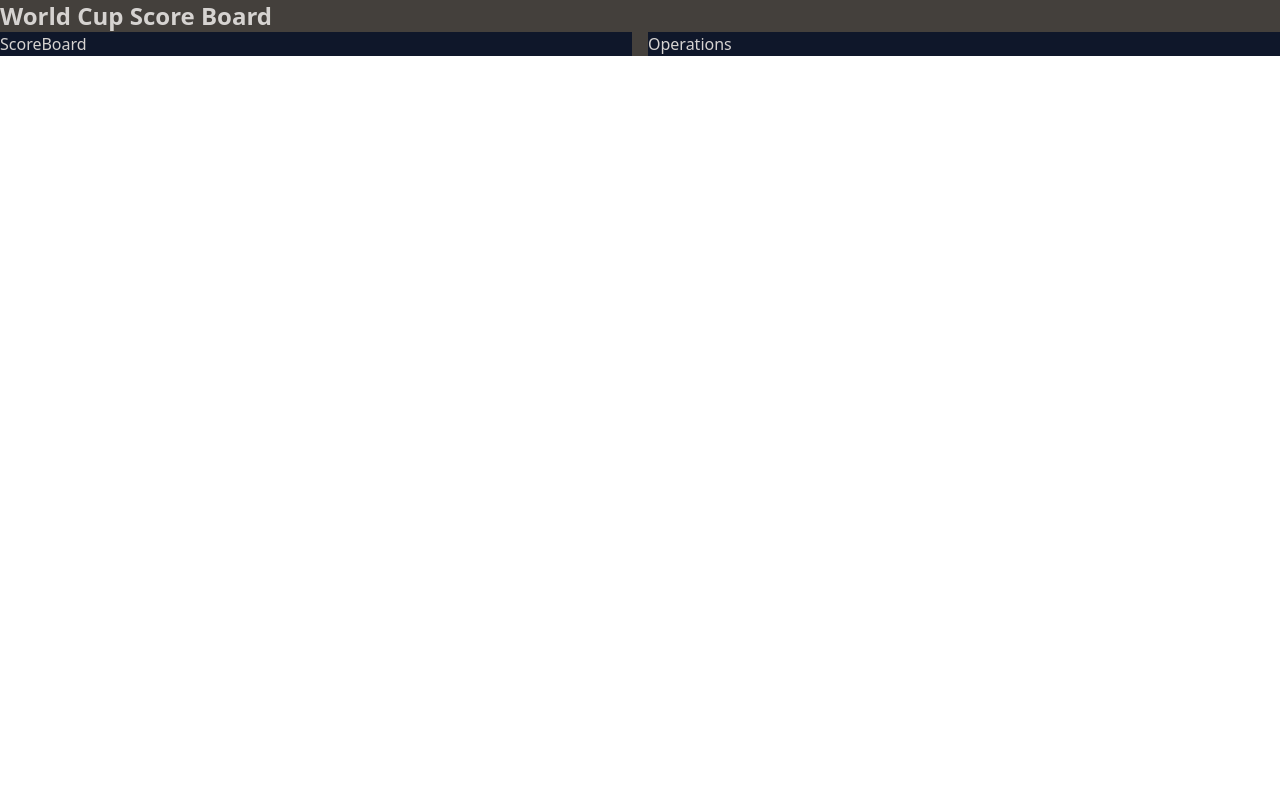
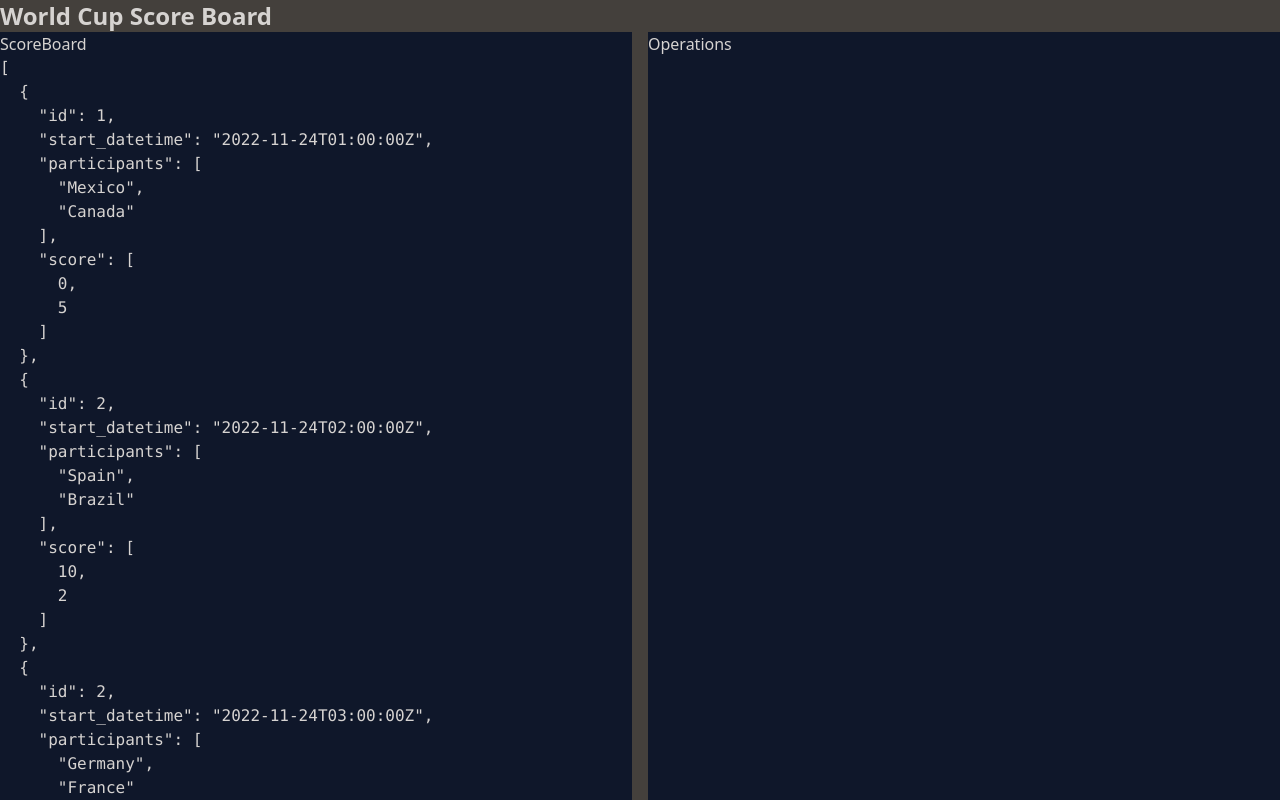
Before and after one commit to Uvacoder/world-cup-scoreboard2, a Nuxt app: page / in a window 1280 px wide. Shown: the top 800 px of the page. Built offline with nearby package versions, Linux system fonts and the light colour scheme.

Commit message:
Add initial scoreboard fixtures state

```diff
--- a/components/Operations.vue
+++ b/components/Operations.vue
@@ -1,3 +1,3 @@
 <template>
-	<div class="bg-slate-900">Operations</div>
+	<div>Operations</div>
 </template>
--- a/components/ScoreBoard.vue
+++ b/components/ScoreBoard.vue
@@ -1,3 +1,20 @@
+<script setup>
+import { useScoreBoardStore } from '~~/stores/scoreboard.js';
+import { storeToRefs } from 'pinia';
+
+const scoreBoardStore = useScoreBoardStore();
+
+// Access state
+const { fixtures } = storeToRefs(scoreBoardStore);
+
+await scoreBoardStore.initData();
+</script>
+
 <template>
-	<div class="bg-slate-900">ScoreBoard</div>
+	<div>
+		ScoreBoard
+		<div>
+			<pre>{{ fixtures }}</pre>
+		</div>
+	</div>
 </template>
--- a/nuxt.config.ts
+++ b/nuxt.config.ts
@@ -1,4 +1,4 @@
 // https://nuxt.com/docs/api/configuration/nuxt-config
 export default defineNuxtConfig({
-	modules: ['@nuxtjs/tailwindcss']
+	modules: ['@nuxtjs/tailwindcss','@pinia/nuxt']
 });
--- a/package.json
+++ b/package.json
@@ -9,6 +9,9 @@
   },
   "devDependencies": {
     "@nuxtjs/tailwindcss": "^6.1.3",
-    "nuxt": "3.0.0"
+    "@pinia/nuxt": "^0.4.5",
+    "nuxt": "3.0.0",
+    "pinia": "^2.0.26",
+    "vue": "^3.2.45"
   }
 }
--- a/pages/index.vue
+++ b/pages/index.vue
@@ -1,9 +1,9 @@
 <template>
 	<div>
 		<p class="text-2xl font-black">World Cup Score Board</p>
-		<div class="columns-2">
-			<ScoreBoard></ScoreBoard>
-			<Operations></Operations>
+		<div class="flex flex-row gap-4">
+			<ScoreBoard class="basis-1/2 bg-slate-900"></ScoreBoard>
+			<Operations class="basis-1/2 bg-slate-900"></Operations>
 		</div>
 	</div>
 </template>
--- /dev/null
+++ b/stores/scoreboard.js
@@ -0,0 +1,50 @@
+import { defineStore } from 'pinia';
+
+export const useScoreBoardStore = defineStore('scoreBoard', {
+	state: () => ({
+		user: null,
+		fixtures: []
+	}),
+
+	actions: {
+		setFixtures(payload) {
+			this.fixtures = payload;
+		},
+		async initData() {
+			let fitures_payload = [
+				{
+					id: 1,
+					start_datetime: '2022-11-24T01:00:00Z',
+					participants: ['Mexico', 'Canada'],
+					score: [0, 5]
+				},
+				{
+					id: 2,
+					start_datetime: '2022-11-24T02:00:00Z',
+					participants: ['Spain', 'Brazil'],
+					score: [10, 2]
+				},
+				{
+					id: 2,
+					start_datetime: '2022-11-24T03:00:00Z',
+					participants: ['Germany', 'France'],
+					score: [2, 2]
+				},
+				{
+					id: 2,
+					start_datetime: '2022-11-24T04:00:00Z',
+					participants: ['Uruguay', 'Italy'],
+					score: [6, 6]
+				},
+				{
+					id: 2,
+					start_datetime: '2022-11-24T05:00:00Z',
+					participants: ['Argentina', 'Australia'],
+					score: [3, 1]
+				}
+			];
+
+			this.setFixtures(fitures_payload);
+		}
+	}
+});
```
Also changed, not shown: 1 other file (tests, documents, lock files or other folders).
